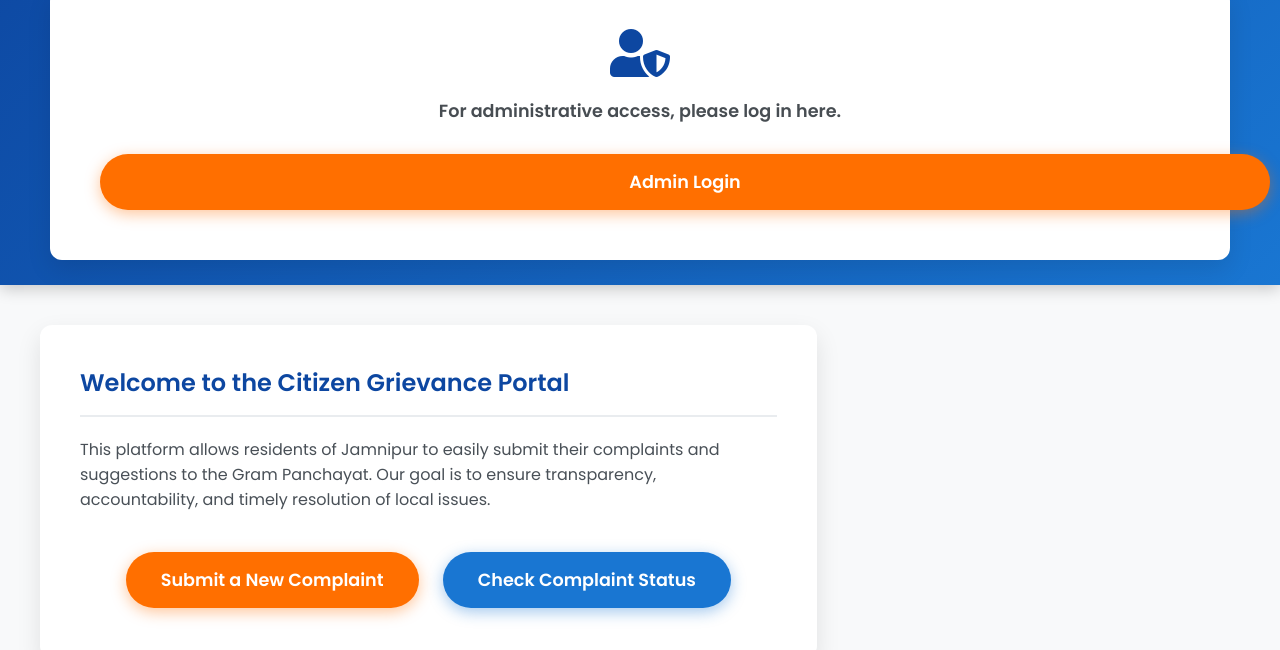
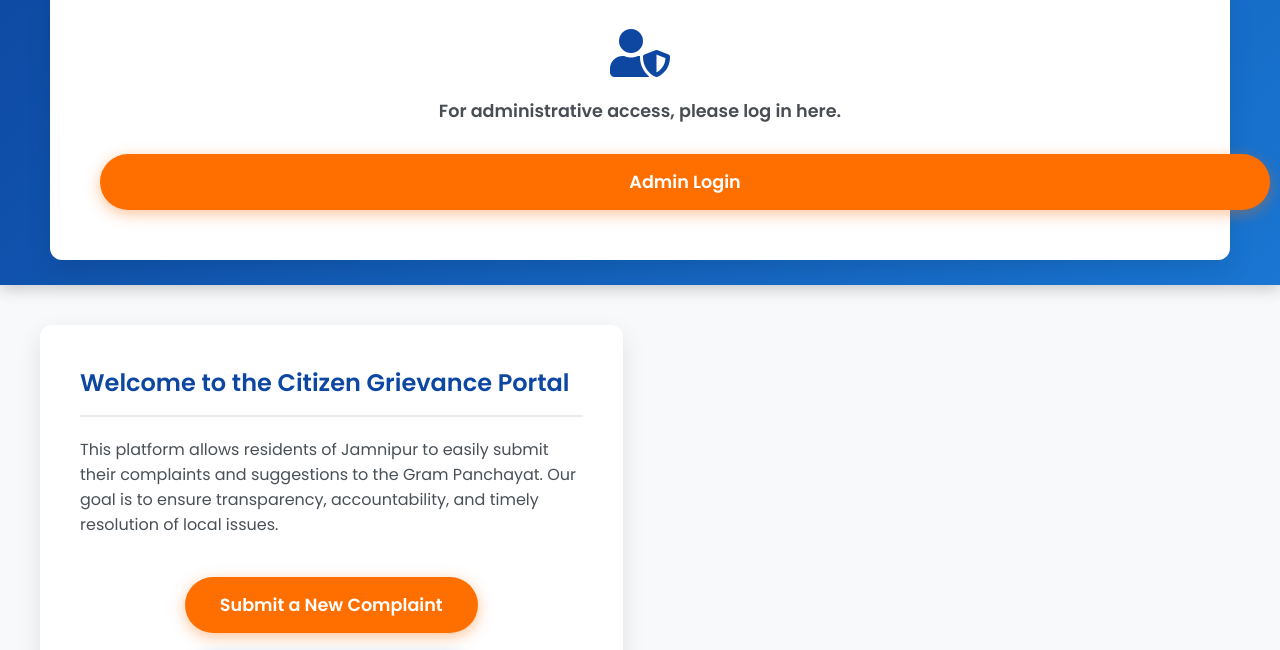
Before and after one commit to sanchitarora61-pixel/Online-Complaints-Portal-for-Jamnipur, a plain HTML site: page index.html in a window 1280 px wide. Shown: the part 120-770 px from the top of the page. Drawn offline with Linux system fonts and the light colour scheme.

Commit message:
Update style.css

```diff
--- a/style.css
+++ b/style.css
@@ -58,9 +58,9 @@ main {
 /* Home page grid layout */
 .home-grid {
     display: grid;
-    grid-template-columns: 2fr 1fr;
+    grid-template-columns: 0.5fr 0.5fr;
     gap: 35px;
-    align-items: center; /* Center vertically */
+    align-items: right; /* Center vertically */
 }
 
 .card {
```
